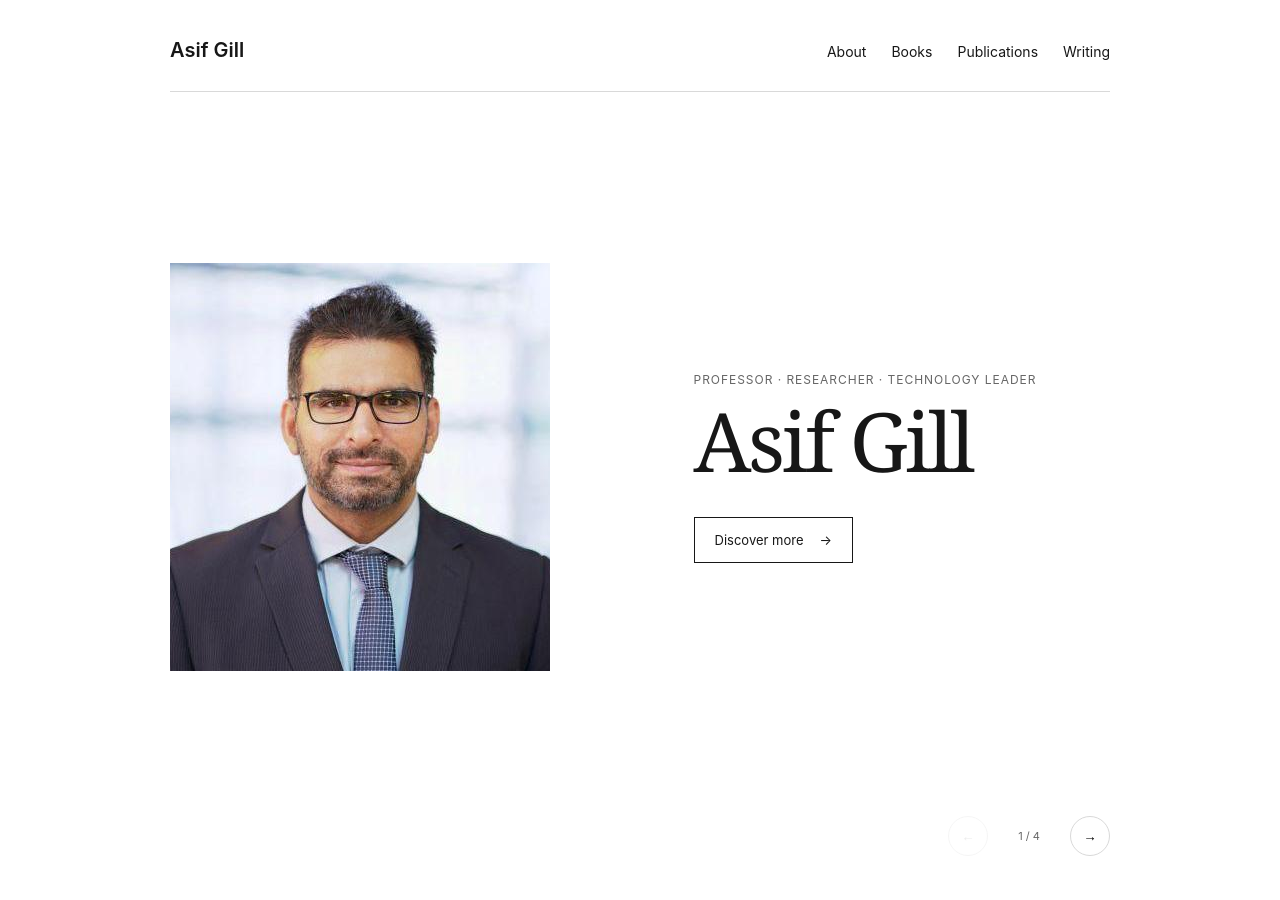
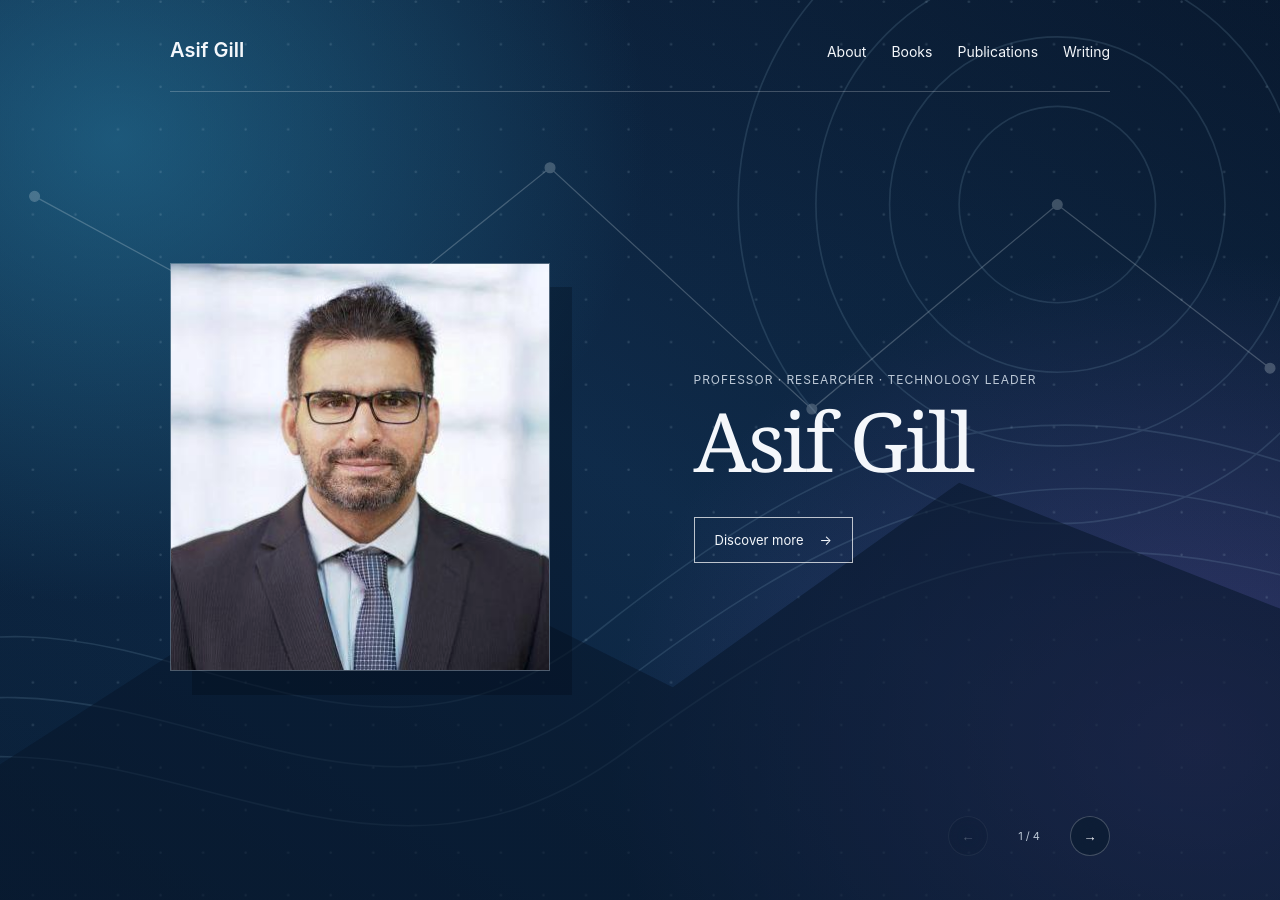
Before and after one commit to gracebilliris/asif-gill-profile, a Jekyll site: the page index.html, which Jekyll copies as it is, in a window 1280 px wide. Built offline with Jekyll 4.4.1, drawn with Linux system fonts in a browser that asks for light colours.

Commit message:
Add continuous visual background

```diff
--- a/assets/simple.css
+++ b/assets/simple.css
@@ -128,8 +128,34 @@ a {
 }
 
 .reveal-page {
+  --text: #f4f7fb;
+  --muted: #bdc9d7;
+  --line: rgba(255, 255, 255, 0.22);
+  --link: #fff;
   min-height: 100vh;
   overflow-x: hidden;
+  background-color: #091a30;
+  background-image:
+    linear-gradient(rgba(5, 17, 33, 0.08), rgba(5, 17, 33, 0.08)),
+    url("continuous-field.svg");
+  background-attachment: fixed;
+  background-position: center;
+  background-size: cover;
+}
+
+.reveal-page .simple-header {
+  position: relative;
+  z-index: 3;
+  border-bottom-color: var(--line);
+}
+
+.reveal-page .simple-name,
+.reveal-page .simple-header nav a {
+  color: var(--text);
+}
+
+.reveal-page .simple-header nav a[aria-current="page"] {
+  text-decoration-color: #8ec7df;
 }
 
 .reveal-deck {
@@ -169,6 +195,14 @@ a {
   width: 100%;
   aspect-ratio: 4 / 5;
   object-fit: cover;
+  border: 1px solid rgba(255, 255, 255, 0.28);
+  box-shadow: 22px 24px 0 rgba(3, 12, 25, 0.28);
+  filter: saturate(0.78) contrast(1.03);
+}
+
+.reveal-intro > div,
+.reveal-book-copy {
+  min-width: 0;
 }
 
 .reveal-intro h1,
@@ -229,6 +263,18 @@ a {
   background: var(--text);
 }
 
+.reveal-page .reveal-button,
+.reveal-page .reveal-text-button {
+  border-color: rgba(255, 255, 255, 0.72);
+  color: var(--text);
+}
+
+.reveal-page .reveal-button:hover,
+.reveal-page .reveal-button:focus-visible {
+  color: #0a1d34;
+  background: var(--text);
+}
+
 .reveal-text-button {
   min-height: auto;
   padding: 4px 0;
@@ -262,7 +308,9 @@ a {
   height: 40px;
   border: 1px solid var(--line);
   border-radius: 50%;
-  background: #fff;
+  color: var(--text);
+  background: rgba(8, 25, 45, 0.56);
+  backdrop-filter: blur(8px);
   cursor: pointer;
 }
 
@@ -286,6 +334,8 @@ a {
 
 .reveal-book .book-cover {
   min-height: 460px;
+  border: 1px solid rgba(255, 255, 255, 0.18);
+  box-shadow: 24px 28px 0 rgba(3, 12, 25, 0.25);
 }
 
 .reveal-book-copy h1 {
@@ -791,8 +841,9 @@ p {
   }
 
   .reveal-panel {
-    min-height: calc(100vh - 145px);
-    padding-top: 45px;
+    min-height: calc(100vh - 130px);
+    padding-top: 32px;
+    padding-bottom: 90px;
   }
 
   .reveal-intro,
@@ -802,12 +853,26 @@ p {
   }
 
   .reveal-intro img {
-    width: min(66vw, 250px);
+    width: min(58vw, 220px);
   }
 
   .reveal-intro h1,
   .reveal-statement h2 {
     font-size: clamp(42px, 14vw, 64px);
+  }
+
+  .reveal-intro h1 {
+    margin-bottom: 24px;
+  }
+
+  .reveal-kicker {
+    max-width: 100%;
+    font-size: 10px;
+    line-height: 1.5;
+  }
+
+  .reveal-controls {
+    bottom: 20px;
   }
 
   .reveal-book .book-cover {
```
Also changed, not shown: assets/continuous-field.svg (added).
